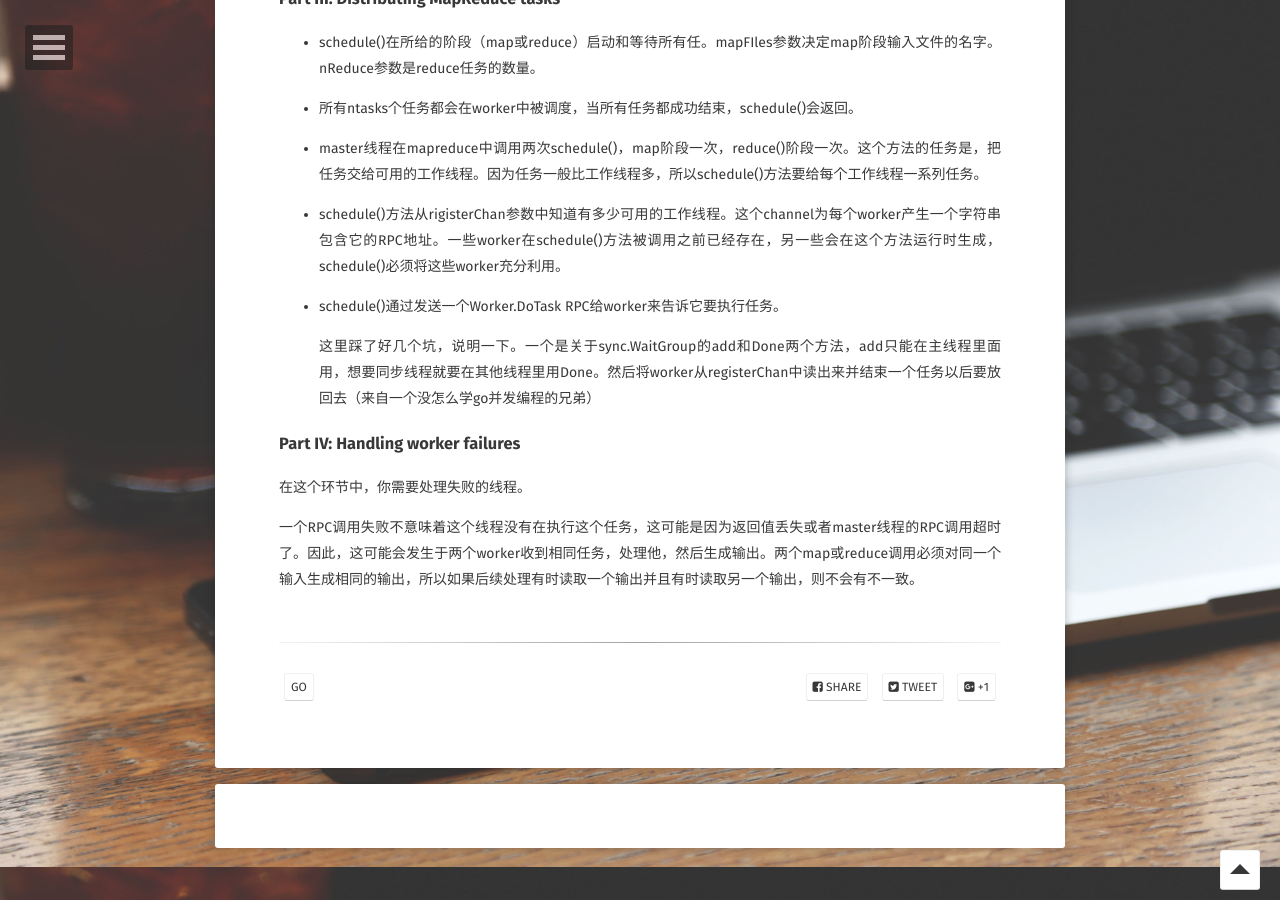
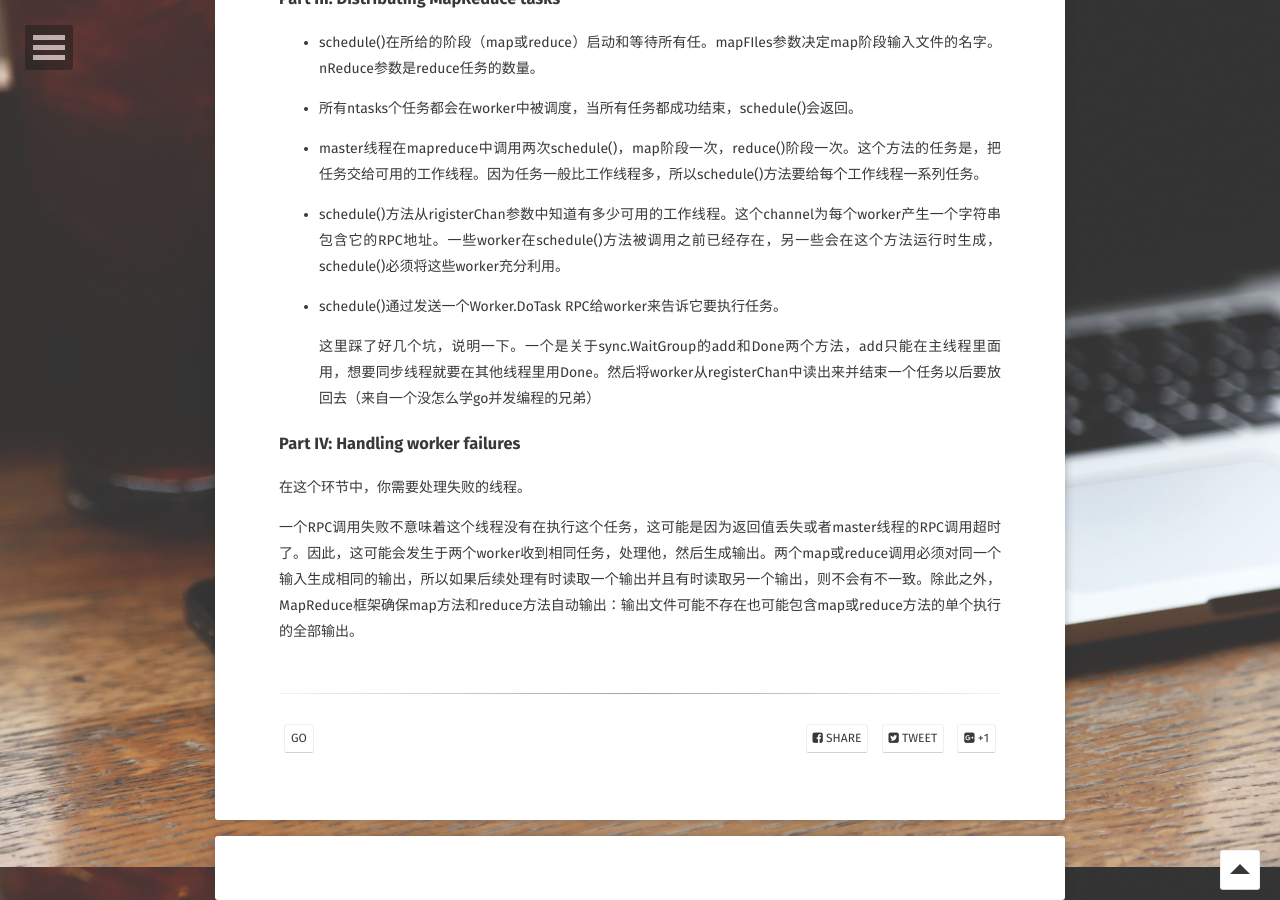
Before and after one commit to yukiiris/yukiiris.github.io, a Jekyll site: the page built from _posts/2018-03-29-mapreduce.md, in a window 1280 px wide and 900 px high, scrolled down 933 px. Built offline with Jekyll 4.4.1, drawn with Linux system fonts in a browser that asks for light colours; some web fonts are replaced; comment, search, counter and statistics services are not loaded.

Commit message:
mapreduce

```diff
--- a/_posts/2018-03-29-mapreduce.md
+++ b/_posts/2018-03-29-mapreduce.md
@@ -46,4 +46,4 @@ comments: true
 
 在这个环节中，你需要处理失败的线程。
 
-一个RPC调用失败不意味着这个线程没有在执行这个任务，这可能是因为返回值丢失或者master线程的RPC调用超时了。因此，这可能会发生于两个worker收到相同任务，处理他，然后生成输出。两个map或reduce调用必须对同一个输入生成相同的输出，所以如果后续处理有时读取一个输出并且有时读取另一个输出，则不会有不一致。
+一个RPC调用失败不意味着这个线程没有在执行这个任务，这可能是因为返回值丢失或者master线程的RPC调用超时了。因此，这可能会发生于两个worker收到相同任务，处理他，然后生成输出。两个map或reduce调用必须对同一个输入生成相同的输出，所以如果后续处理有时读取一个输出并且有时读取另一个输出，则不会有不一致。除此之外，MapReduce框架确保map方法和reduce方法自动输出：输出文件可能不存在也可能包含map或reduce方法的单个执行的全部输出。
```
